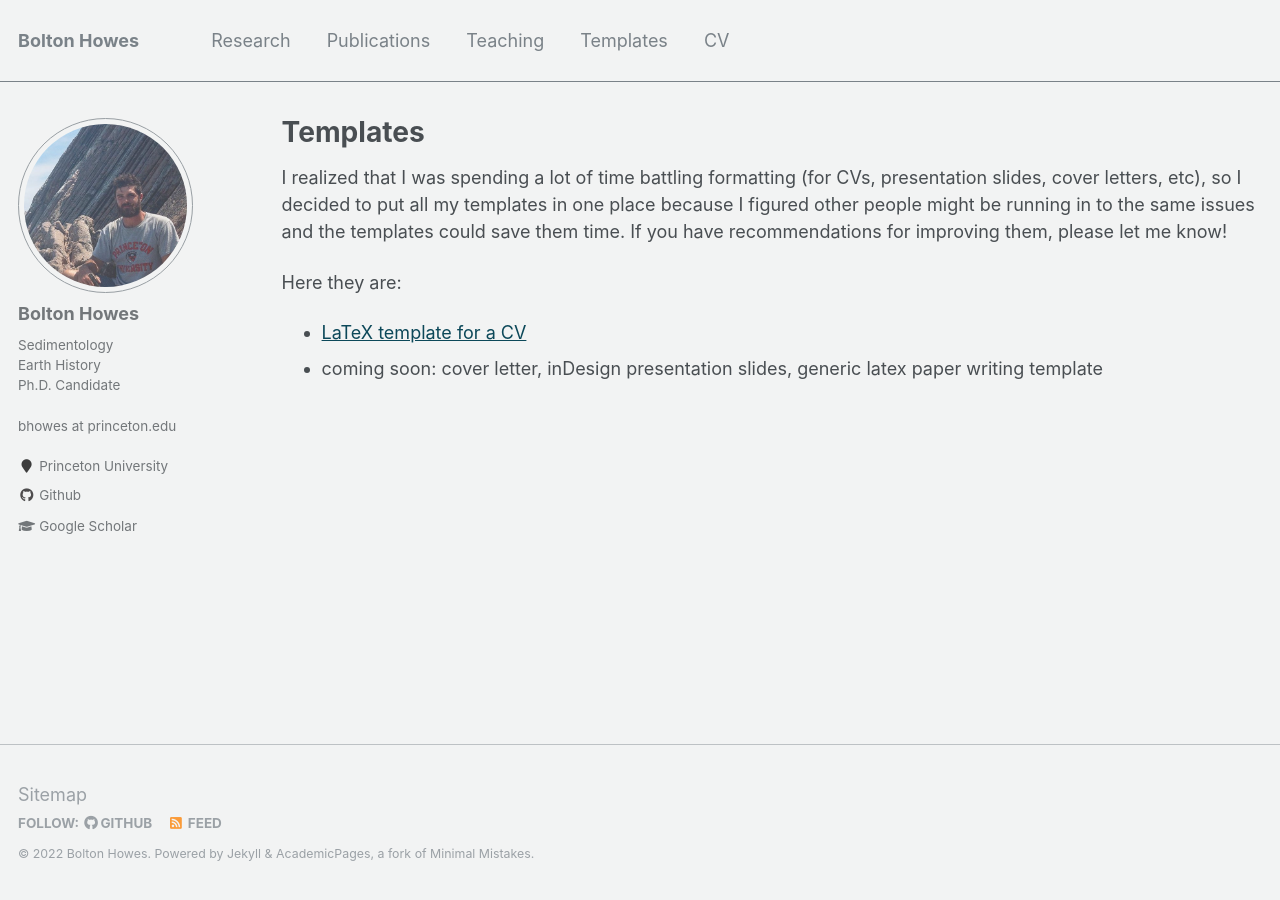
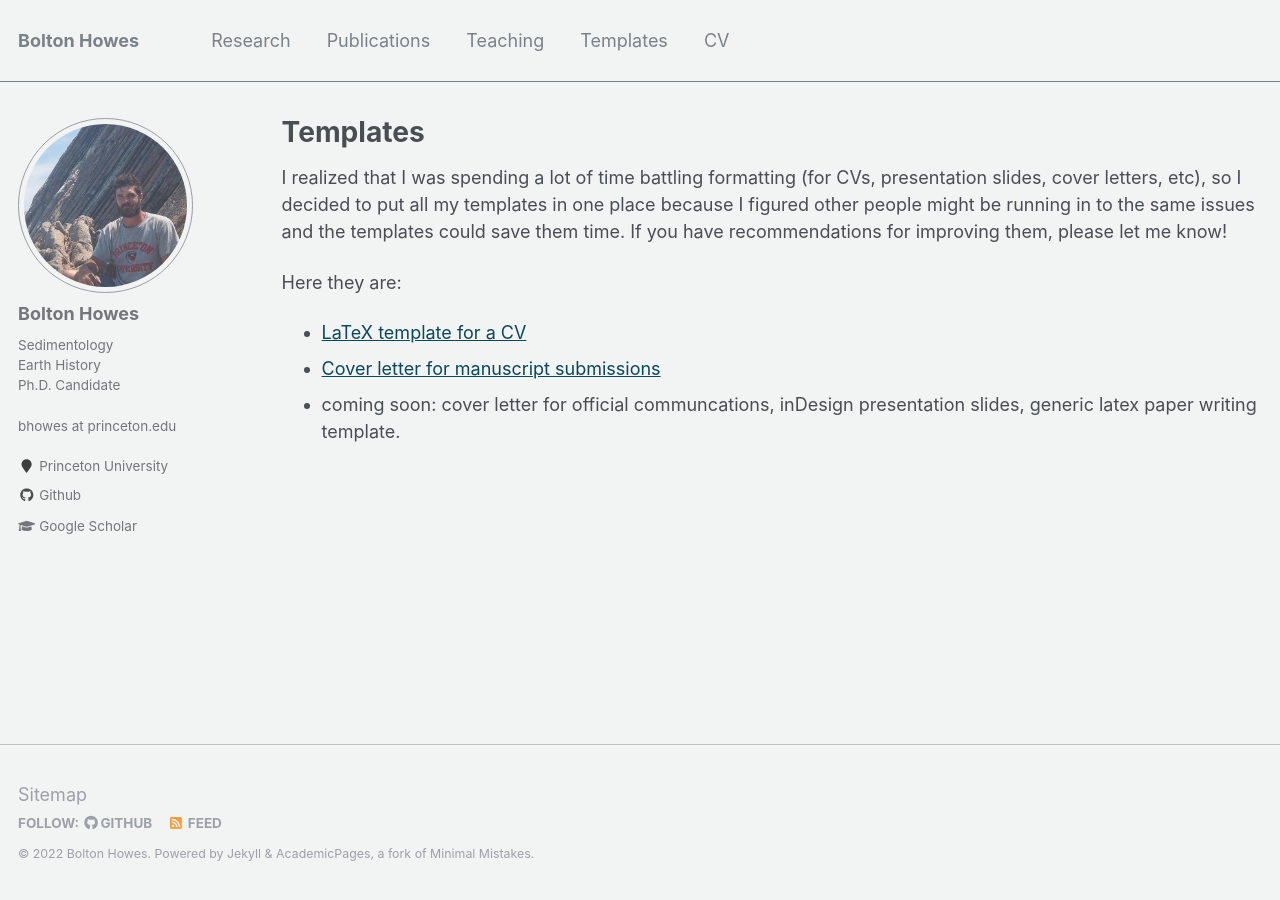
Before and after one commit to boltonhowes22/boltonhowes22.github.io, a Jekyll site: the page built from _pages/templates.md, in a window 1280 px wide. Built offline with Jekyll 4.4.1, drawn with Linux system fonts in a browser that asks for light colours.

Commit message:
cover letter for manuscript submissions

```diff
--- a/_pages/templates.md
+++ b/_pages/templates.md
@@ -9,7 +9,8 @@ I realized that I was spending a lot of time battling formatting (for CVs, prese
 
 Here they are:
  - [LaTeX template for a CV](https://boltonhowes22.github.io/files/cv.tex)
- - coming soon: cover letter, inDesign presentation slides, generic latex paper writing template
+ - [Cover letter for manuscript submissions](https://boltonhowes22.github.io/files/cover-letter-template.zip)
+ - coming soon: cover letter for official communcations, inDesign presentation slides, generic latex paper writing template.
 
 
 {% include base_path %}
```
Also changed, not shown: _templates/templates-1-CV.md (+0 -7 lines), 1 other file.
